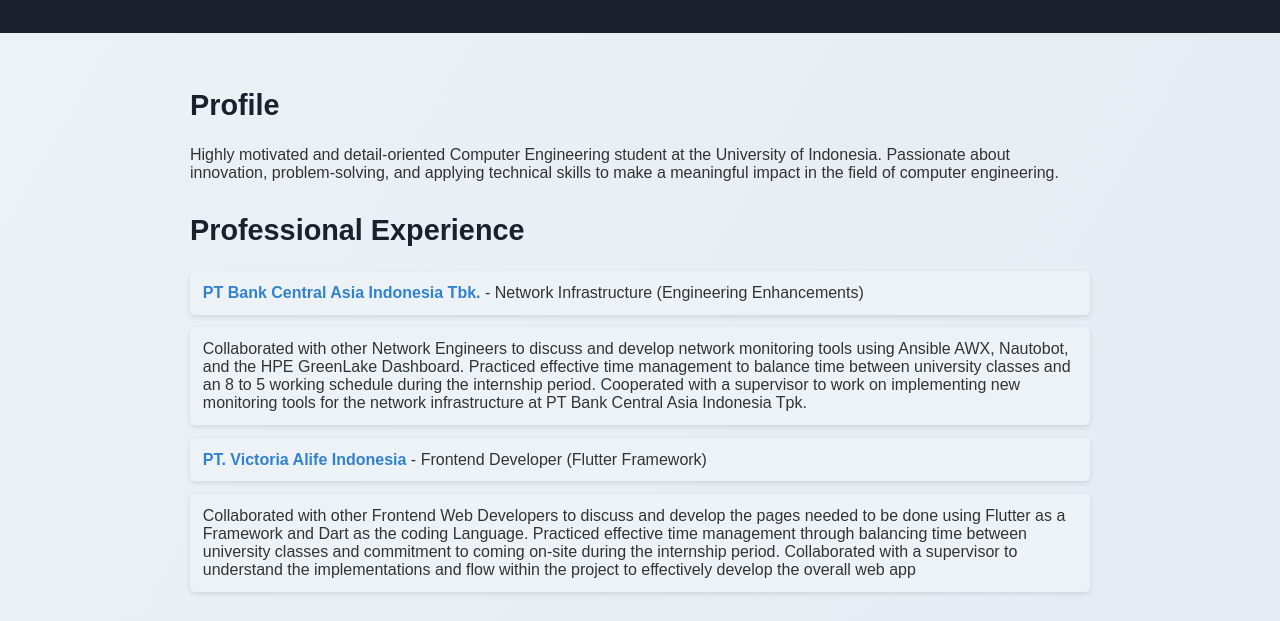
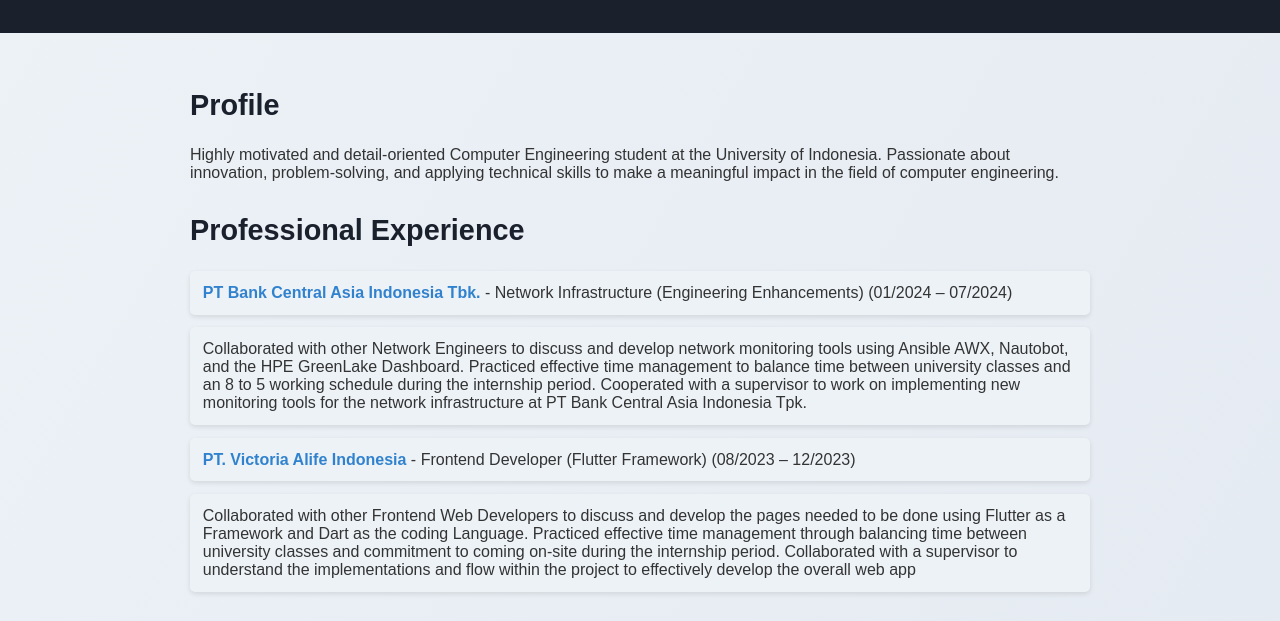
Before and after one commit to MichaelWinstonTjahaja/MichaelWinstonTjahaja.github.io, a plain HTML site: page index.html in a window 1280 px wide. Shown: the part 156-777 px from the top of the page. Drawn offline with Linux system fonts and the light colour scheme.

Commit message:
Update index.html

```diff
--- a/index.html
+++ b/index.html
@@ -121,7 +121,7 @@
             <ul>
                 <li>
                     <strong><a href="https://id.linkedin.com/company/bca" target="_blank">PT Bank Central Asia Indonesia Tbk.</a></strong>
-                    - Network Infrastructure (Engineering Enhancements)
+                    - Network Infrastructure (Engineering Enhancements) (01/2024 – 07/2024)
                 </li>
                 <li>
                     Collaborated with other Network Engineers to discuss and develop network monitoring tools using Ansible AWX, Nautobot, and the HPE GreenLake Dashboard. Practiced effective time management to balance time between university classes and an 8 to 5 working schedule during the internship period. Cooperated with a supervisor to work on implementing new monitoring tools for the network infrastructure at PT Bank Central Asia Indonesia Tpk.
@@ -129,7 +129,7 @@
                 </li>
                 <li>
                     <strong><a href="https://id.linkedin.com/company/pt-victoria-alife-indonesia" target="_blank">PT. Victoria Alife Indonesia</a></strong>
-                    - Frontend Developer (Flutter Framework)
+                    - Frontend Developer (Flutter Framework) (08/2023 – 12/2023)
                 </li>
                 <li>
                     Collaborated with other Frontend Web Developers to discuss and develop the pages needed to be done using Flutter as a Framework and Dart as the coding Language. Practiced effective time management through balancing time between university classes and commitment to coming on-site during the internship period. Collaborated with a supervisor to understand the implementations and flow within the project to effectively develop the overall web app
```
